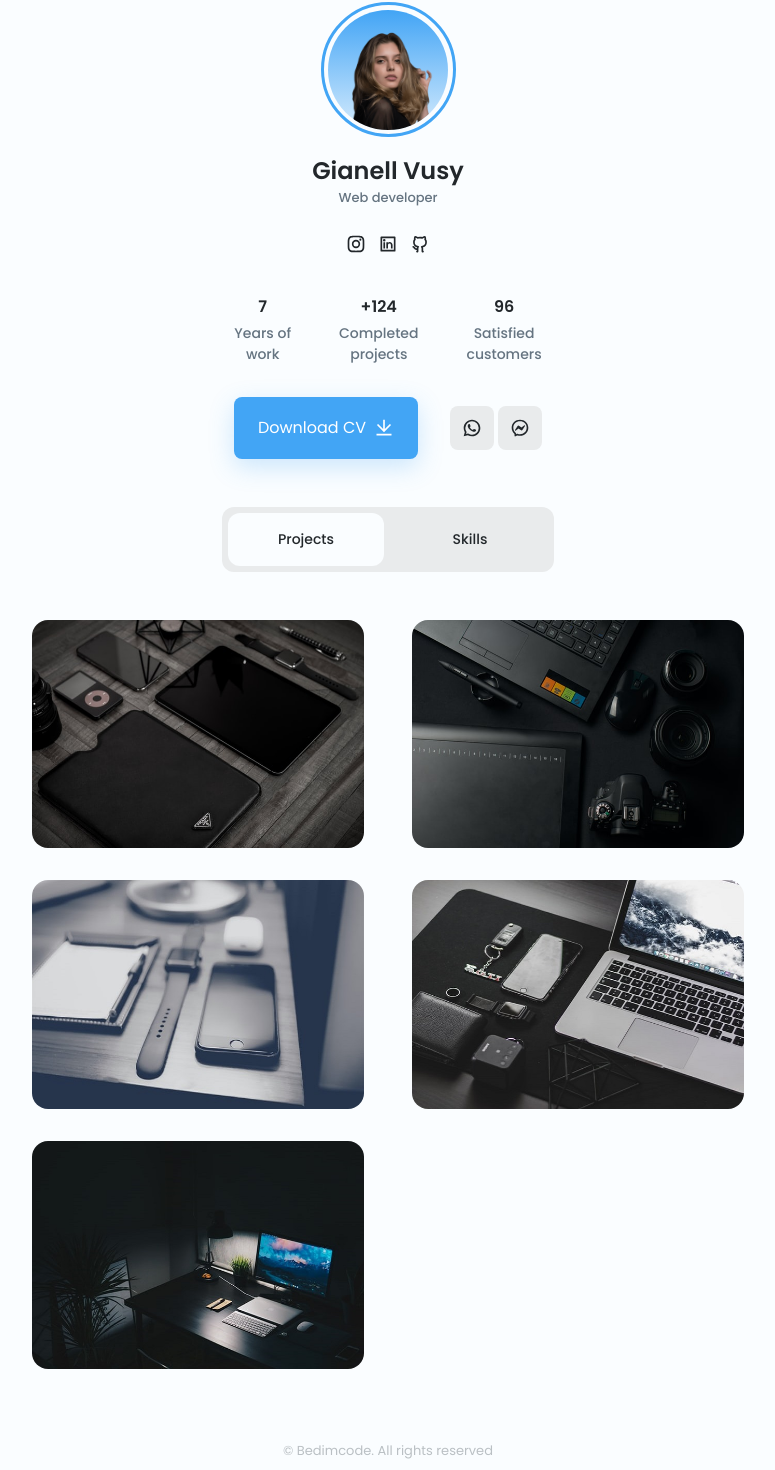
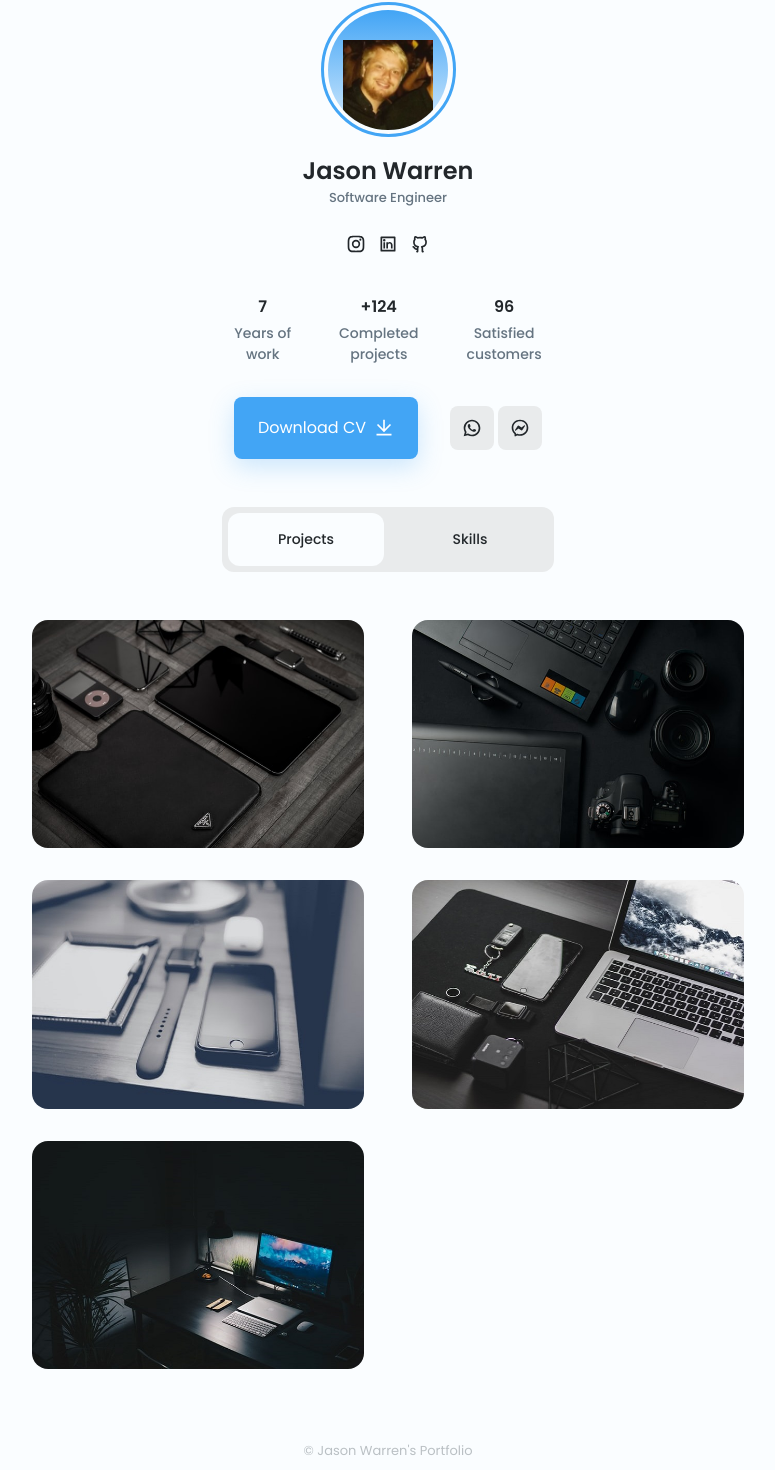
Before and after one commit to JasonxWarren/react-mini-portfolio, a React (Create React App) app: page / in a window 1280 px wide. Shown: the part 62-1532 px from the top of the page, without its empty margins (252-1027 px from the left). Built offline with nearby package versions, Linux system fonts and the light colour scheme.

Commit message:
initial updates

```diff
--- a/public/index.html
+++ b/public/index.html
@@ -10,7 +10,7 @@
     />
     <link rel="manifest" href="%PUBLIC_URL%/manifest.json" />
 
-    <title>React Mini Portfolio</title>
+    <title>Jason Warren Portfolio</title>
   </head>
   <body>
     <noscript>You need to enable JavaScript to run this app.</noscript>
--- a/src/components/Footer/Footer.jsx
+++ b/src/components/Footer/Footer.jsx
@@ -1,7 +1,7 @@
 function Footer() {
     return(
         <footer className="footer container">
-        <span className="footer__copy"> &#169; Bedimcode. All rights reserved </span>
+        <span className="footer__copy"> &#169; Jason Warren's Portfolio </span>
         </footer>
     )
 }
--- a/src/components/Header/Header.jsx
+++ b/src/components/Header/Header.jsx
@@ -27,8 +27,8 @@ function Header(props) {
 
         <div className="profile__data">
           <Profile />
-          <h2 className="profile__name">Gianell Vusy</h2>
-          <h3 className="profile__profession">Web developer</h3>
+          <h2 className="profile__name">Jason Warren</h2>
+          <h3 className="profile__profession">Software Engineer</h3>
           <Social />
         </div>
         <Stats />
--- a/src/components/Header/Profile.jsx
+++ b/src/components/Header/Profile.jsx
@@ -5,7 +5,7 @@ function Profile() {
   return(
     <div className="profile__border">
       <div className="profile__perfil">
-          <img src="/img/perfil.png" alt="" />
+          <img src="/img/myprofilepic.jpeg" alt="" />
        </div>
     </div>
   )
```
Also changed, not shown: public/img/myprofilepic.jpeg (added).
